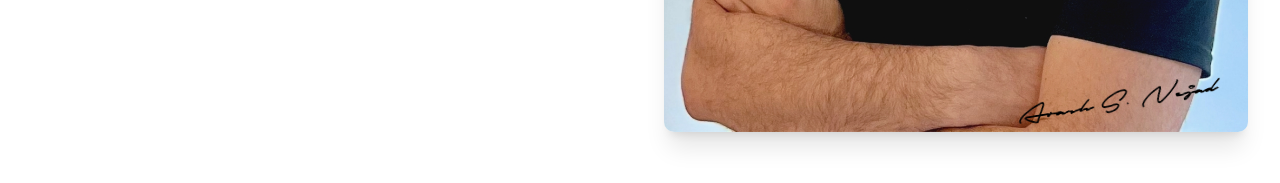
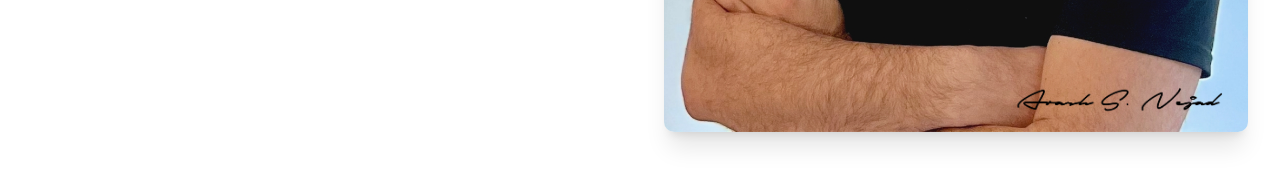
Before and after one commit to arashhappyteams/arashnejad-website, a React (Vite) app: page / in a window 1280 px wide. Shown: the part 743-926 px from the top of the page. Built offline with nearby package versions, Linux system fonts and the light colour scheme.

Commit message:
Update Signature.tsx

```diff
--- a/src/components/Signature.tsx
+++ b/src/components/Signature.tsx
@@ -7,7 +7,7 @@ export function Signature() {
       style={{
         width: '220px',
         height: 'auto',
-        transform: 'rotate(-9deg)',
+        transform: 'rotate(0deg)',
         transformOrigin: 'center center'
       }}
     />
```
